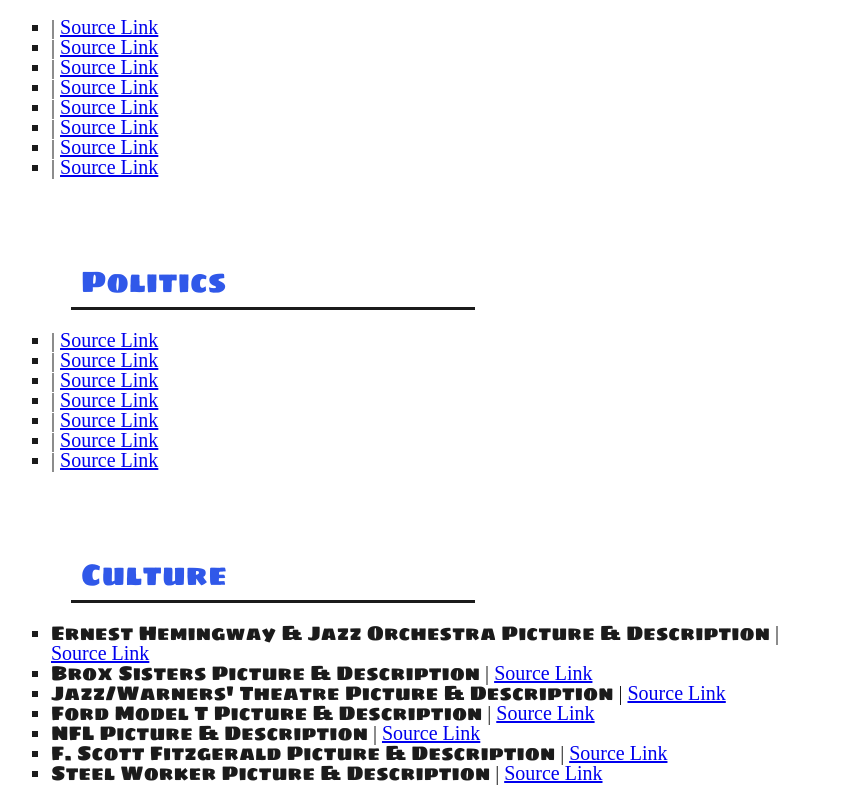
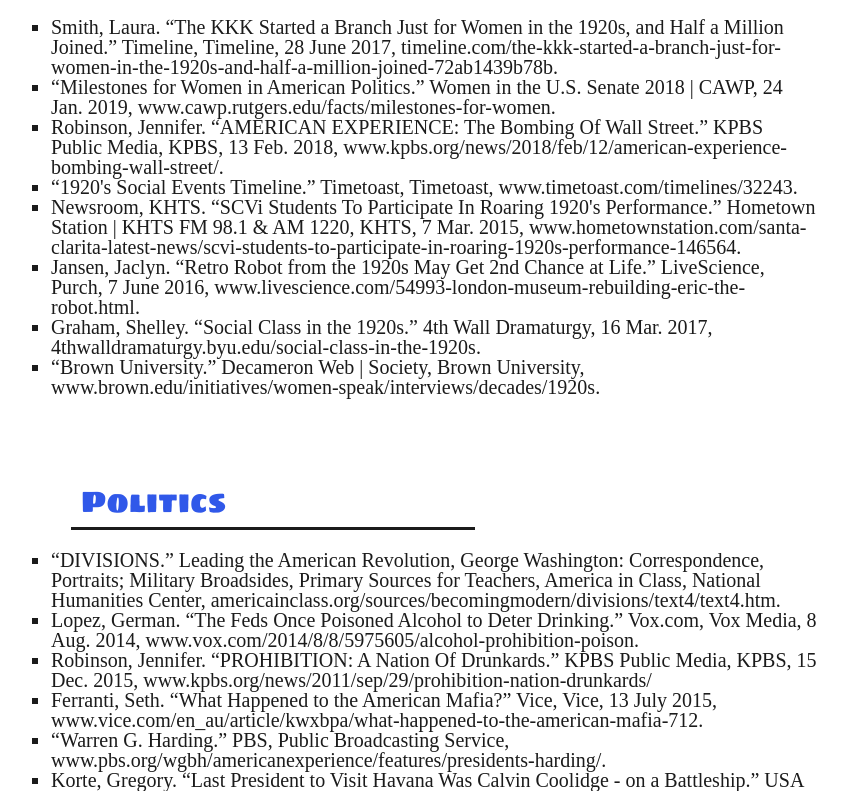
Before and after one commit to Yaen01/Roaring-1920s, a plain HTML site: page HTML/sources.html in a window 1280 px wide. Shown: the part 449-1240 px from the top of the page, without its empty margins (205-1052 px from the left). Drawn offline with Linux system fonts and the light colour scheme.

Commit message:
MLA Format Sources

```diff
--- a/HTML/sources.html
+++ b/HTML/sources.html
@@ -32,40 +32,40 @@
     <div class="sources-container">
         <h3>Social</h3>
         <ul class="sources">
-            <li><bold></bold> | <a href="https://timeline.com/the-kkk-started-a-branch-just-for-women-in-the-1920s-and-half-a-million-joined-72ab1439b78b">Source Link</a></li>
-            <li><bold></bold> | <a href="https://www.cawp.rutgers.edu/facts/milestones-for-women">Source Link</a></li>
-            <li><bold></bold> | <a href="https://www.kpbs.org/news/2018/feb/12/american-experience-bombing-wall-street/">Source Link</a></li>
-            <li><bold></bold> | <a href="https://www.timetoast.com/timelines/32243">Source Link</a></li>
-            <li><bold></bold> | <a href="http://www.hometownstation.com/santa-clarita-latest-news/scvi-students-to-participate-in-roaring-1920s-performance-146564">Source Link</a></li>
-            <li><bold></bold> | <a href="https://www.livescience.com/54993-london-museum-rebuilding-eric-the-robot.html">Source Link</a></li>
-            <li><bold></bold> | <a href="https://4thwalldramaturgy.byu.edu/social-class-in-the-1920s">Source Link</a></li>
-            <li><bold></bold> | <a href="https://www.brown.edu/initiatives/women-speak/interviews/decades/1920s">Source Link</a></li>
+            <li>Smith, Laura. “The KKK Started a Branch Just for Women in the 1920s, and Half a Million Joined.” Timeline, Timeline, 28 June 2017, timeline.com/the-kkk-started-a-branch-just-for-women-in-the-1920s-and-half-a-million-joined-72ab1439b78b.</li>
+            <li>“Milestones for Women in American Politics.” Women in the U.S. Senate 2018 | CAWP, 24 Jan. 2019, www.cawp.rutgers.edu/facts/milestones-for-women.</li>
+            <li>Robinson, Jennifer. “AMERICAN EXPERIENCE: The Bombing Of Wall Street.” KPBS Public Media, KPBS, 13 Feb. 2018, www.kpbs.org/news/2018/feb/12/american-experience-bombing-wall-street/.</li>
+            <li>“1920's Social Events Timeline.” Timetoast, Timetoast, www.timetoast.com/timelines/32243.</li>
+            <li>Newsroom, KHTS. “SCVi Students To Participate In Roaring 1920's Performance.” Hometown Station | KHTS FM 98.1 &amp; AM 1220, KHTS, 7 Mar. 2015, www.hometownstation.com/santa-clarita-latest-news/scvi-students-to-participate-in-roaring-1920s-performance-146564.</li>
+            <li>Jansen, Jaclyn. “Retro Robot from the 1920s May Get 2nd Chance at Life.” LiveScience, Purch, 7 June 2016, www.livescience.com/54993-london-museum-rebuilding-eric-the-robot.html.</li>
+            <li>Graham, Shelley. “Social Class in the 1920s.” 4th Wall Dramaturgy, 16 Mar. 2017, 4thwalldramaturgy.byu.edu/social-class-in-the-1920s.</li>
+            <li>“Brown University.” Decameron Web | Society, Brown University, www.brown.edu/initiatives/women-speak/interviews/decades/1920s.</li>
         </ul>
     </div>
 
     <div class="sources-container">
         <h3>Politics</h3>
         <ul class="sources">
-            <li><bold></bold> | <a href="http://americainclass.org/sources/becomingmodern/divisions/text4/text4.htm">Source Link</a></li>
-            <li><bold></bold> | <a href="https://www.vox.com/2014/8/8/5975605/alcohol-prohibition-poison">Source Link</a></li>
-            <li><bold></bold> | <a href="https://www.kpbs.org/news/2011/sep/29/prohibition-nation-drunkards/">Source Link</a></li>
-            <li><bold></bold> | <a href="https://www.vice.com/en_au/article/kwxbpa/what-happened-to-the-american-mafia-712">Source Link</a></li>
-            <li><bold></bold> | <a href="https://www.pbs.org/wgbh/americanexperience/features/presidents-harding/">Source Link</a></li>
-            <li><bold></bold> | <a href="https://www.usatoday.com/story/news/politics/2016/03/19/calvin-coolidge-last-president-visit-havana-battleship/82001226/">Source Link</a></li>
-            <li><bold></bold> | <a href="https://superretro.com/steel-worker-carl-russell/">Source Link</a></li>
+            <li>“DIVISIONS.” Leading the American Revolution, George Washington: Correspondence, Portraits; Military Broadsides, Primary Sources for Teachers, America in Class, National Humanities Center, americainclass.org/sources/becomingmodern/divisions/text4/text4.htm.</li>
+            <li>Lopez, German. “The Feds Once Poisoned Alcohol to Deter Drinking.” Vox.com, Vox Media, 8 Aug. 2014, www.vox.com/2014/8/8/5975605/alcohol-prohibition-poison.</li>
+            <li>Robinson, Jennifer. “PROHIBITION: A Nation Of Drunkards.” KPBS Public Media, KPBS, 15 Dec. 2015, www.kpbs.org/news/2011/sep/29/prohibition-nation-drunkards/</li>
+            <li>Ferranti, Seth. “What Happened to the American Mafia?” Vice, Vice, 13 July 2015, www.vice.com/en_au/article/kwxbpa/what-happened-to-the-american-mafia-712.</li>
+            <li>“Warren G. Harding.” PBS, Public Broadcasting Service, www.pbs.org/wgbh/americanexperience/features/presidents-harding/.</li>
+            <li>Korte, Gregory. “Last President to Visit Havana Was Calvin Coolidge - on a Battleship.” USA Today, Gannett Satellite Information Network, 20 Mar. 2016, www.usatoday.com/story/news/politics/2016/03/19/calvin-coolidge-last-president-visit-havana-battleship/82001226/.</li>
+            <li>Tracey, Sara. “EHT Library Celebrates Prohibition Repeal with 1920s Events.” Press of Atlantic City, The Press of Atlantic City, 2 Dec. 2015, www.pressofatlanticcity.com/life/eht-library-celebrates-prohibition-repeal-with-s-events/article_e9ce712e-987d-11e5-9e65-17dcdc879dcd.html.</li>
         </ul>
     </div>
 
     <div class="sources-container">
         <h3>Culture</h3>
         <ul class="sources">
-            <li><bold>Ernest Hemingway & Jazz Orchestra Picture & Description</bold> | <a href="https://www.khanacademy.org/humanities/us-history/rise-to-world-power/1920s-america/a/jazz-and-the-lost-generation">Source Link</a></li>
-            <li><bold>Brox Sisters Picture & Description</bold> | <a href="https://www.khanacademy.org/humanities/us-history/rise-to-world-power/1920s-america/a/movies-cinema-sports-1920s">Source Link</a></li>
-            <li><bold>Jazz/Warners' Theatre Picture & Description</bold> | <a href="http://jazzandbebop.blogspot.com/2010/04/jazz-culture.html">Source Link</a></li>
-            <li><bold>Ford Model T Picture & Description</bold> | <a href="https://www.sportphotogallery.com/celebrities/the-production-line-at-a-ford-motor-factory-in-the-1920s-6654">Source Link</a></li>
-            <li><bold>NFL Picture & Description</bold> | <a href="https://bleacherreport.com/articles/1096104-nfls-best-two-way-players-of-all-time#slide0">Source Link</a></li>
-            <li><bold>F. Scott Fitzgerald Picture & Description</bold> | <a href="https://www.biography.com/people/f-scott-fitzgerald-9296261">Source Link</a></li>
-            <li><bold>Steel Worker Picture & Description</bold> | <a href="https://superretro.com/steel-worker-carl-russell/">Source Link</a></li>
+            <li>“American Culture in the 1920s.” Khan Academy, Khan Academy, www.khanacademy.org/humanities/us-history/rise-to-world-power/1920s-america/a/jazz-and-the-lost-generation.</li>
+            <li>“Movies, Radio, and Sports in the 1920s.” Khan Academy, Khan Academy, www.khanacademy.org/humanities/us-history/rise-to-world-power/1920s-america/a/movies-cinema-sports-1920s.</li>
+            <li>Group, The DH. “Jazz and Bebop.” Jazz Culture, jazzandbebop.blogspot.com/2010/04/jazz-culture.html.</li>
+            <li>“The Production Line at a Ford Motor Factory in the 1920s.” Photo Gallery, www.sportphotogallery.com/celebrities/the-production-line-at-a-ford-motor-factory-in-the-1920s-6654.</li>
+            <li>Santorsa, Tony. “NFL's Best Two-Way Players of All Time.” Bleacher Report, Bleacher Report, 3 Oct. 2017, bleacherreport.com/articles/1096104-nfls-best-two-way-players-of-all-time#slide0.</li>
+            <li>“F. Scott Fitzgerald.” Biography.com, A&E Networks Television, 15 Jan. 2019, www.biography.com/people/f-scott-fitzgerald-9296261.</li>
+            <li>“Steel Worker Carl Russell Sits at 1,222 Feet (400 Meters) on Top of a Steel Beam Casually Waving to the Cameraman, Who Risks His Life Climbing into a Crane to Be Able to Make This Photo. Empire State Building, 18 September 1930.” Super Retro, superretro.com/steel-worker-carl-russell/.</li>
         </ul>
     </div>
 
```
